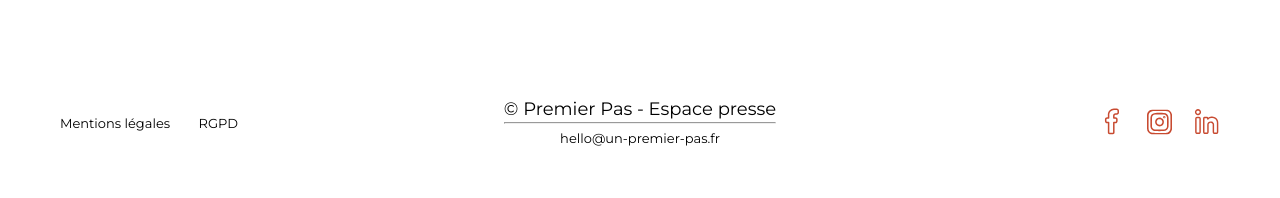
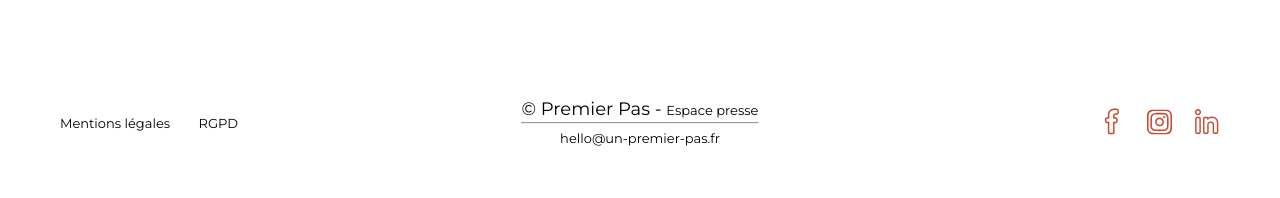
Before and after one commit to rilbo/moonwolf, a PHP site: page /articles.php in a window 1280 px wide. Shown: the part 2564-2762 px from the top of the page. Run offline with PHP 8.4, Linux system fonts and the light colour scheme; style sheets or scripts are compiled from the project's sources; some libraries are stand-ins or nearby versions; some web fonts are replaced.

Commit message:
ajout des lien dans le footer

```diff
--- a/src/include/footer.inc.php
+++ b/src/include/footer.inc.php
@@ -8,7 +8,7 @@
     <div class="copyright">
       <div>
         <div>
-          <h4>© Premier Pas - Espace presse</h4>
+          <h4>© Premier Pas - <a href="ressources/presse.pdf">Espace presse</a></h4>
           <hr />
         </div>
         <h5>
--- a/src/sass/libs/_footer.scss
+++ b/src/sass/libs/_footer.scss
@@ -26,12 +26,11 @@ footer {
     }
 
     .copyright {
-        width: 100%;
         position: absolute;
-        z-index: -1;
+        z-index: 1;
         top: 50%;
-        left: 0;
-        transform: translateY(-50%);
+        left: 50%;
+        transform: translate(-50%, -50%);
         div {
             display: flex;
             flex-direction: column;
```
Also changed, not shown: 2 other files.
